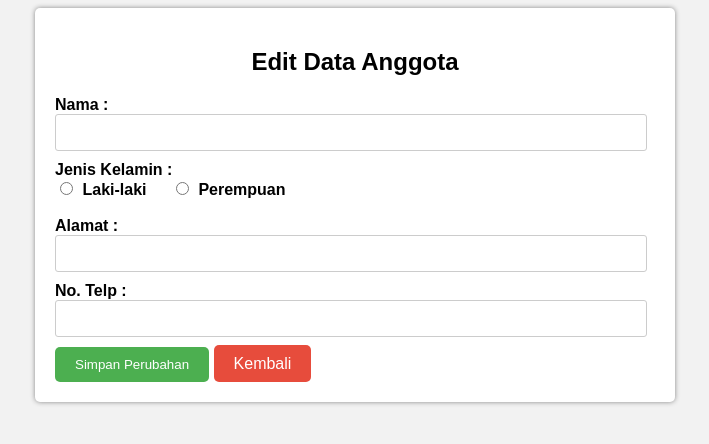
After one commit to RizkyaSalsabila/Assignment-Sem3_WebDesign_Rizkyaa, a PHP site: page /jobsheet_11/crud/edit.php?id=1 in a window 1280 px wide. The commit adds this page. Shown: the top 444 px of the page, without its empty margins (285-994 px from the left). Run offline with PHP 8.4, Linux system fonts and the light colour scheme; data that the repository does not hold is empty.

Commit message:
add pt3.1_edit data

```diff
--- /dev/null
+++ b/jobsheet_11/crud/edit.php
@@ -0,0 +1,71 @@
+<!DOCTYPE html>
+<html>
+    <head>
+        <title>Edit Data Anggota</title>
+        <link rel="stylesheet" href="style.css">
+    </head>
+    <body>
+        <?php
+            include ('koneksi.php');
+
+            $id = $_GET['id'];
+            $query = "SELECT * FROM anggota WHERE id = $id";
+            $result = mysqli_query($connect, $query);
+            $row = mysqli_fetch_assoc($result);
+            mysqli_close($connect);
+        ?>
+
+        <div class="container">
+            <h2>Edit Data Anggota</h2>
+            <form action="proses1.php?aksi=ubah" method="POST">
+                <input type="hidden" name="id" value="<?php
+                        echo $row['id'];
+                    ?>
+                ">
+
+                <label for="nama">Nama : </label>
+                <input type="text" name="nama" id="nama"
+                value="<?php
+                        echo $row['nama'];
+                    ?>
+                " required>
+
+                <label for="jenis_kelamin">Jenis Kelamin : </label>
+                <div class="radio-group">
+                    <input type="radio" name="jenis_kelamin" value="L" id="laki"
+                        <?php
+                            if ($row['jenis_kelamin'] === 'L')
+                                echo 'checked';
+                        ?>
+                    required>
+                    <label for="laki">Laki-laki</label>
+
+                    <input type="radio" name="jenis_kelamin" value="P" id="perempuan"
+                    <?php
+                            if ($row['jenis_kelamin'] === 'P')
+                                echo 'checked';
+                        ?>
+                    required>
+                    <label for="perempuan">Perempuan</label>
+                </div>
+                <br>
+                <label for="alamat">Alamat : </label>
+                <input type="text" name="alamat" id="alamat"
+                value="<?php
+                        echo $row['alamat'];
+                    ?>
+                " required><br>
+
+                <label for="no_telp">No. Telp : </label>
+                <input type="text" name="no_telp" id="no_telp"
+                value="<?php
+                        echo $row['no_telp'];
+                    ?>
+                " required>
+
+                <button type="submit">Simpan Perubahan</button>
+                <a href="index.php" class="btn-kembali">Kembali</a>
+            </form>
+        </div>
+    </body>
+</html>
--- a/jobsheet_11/crud/index.php
+++ b/jobsheet_11/crud/index.php
@@ -11,7 +11,7 @@
             <?php
                 include('koneksi.php');
 
-                $query = "SELECT * FROM Anggota ORDER BY id DESC";
+                $query = "SELECT * FROM anggota ORDER BY id DESC";
                 $result = mysqli_query($connect, $query);
 
                 if (mysqli_num_rows($result) > 0) {
@@ -33,7 +33,7 @@
                             <td>" . $kelamin . "</td>
                             <td>" . $row["alamat"] . "</td>
                             <td>" . $row["no_telp"] . "</td>
-                            <td><a href='edit.php? id = " . $row["id"] . "'>Edit</a> |
+                            <td><a href='edit.php?id=" . $row["id"] . "'>Edit</a> |
                                 <a href='#' onclick='konfirmasiHapus(" . $row["id"] . ", \"" . $row["nama"] . "\")'>Hapus</a></td>
                                 </tr>";
                     }
```
Also changed, not shown: jobsheet_11/crud/proses.php (+20 -0 lines).
